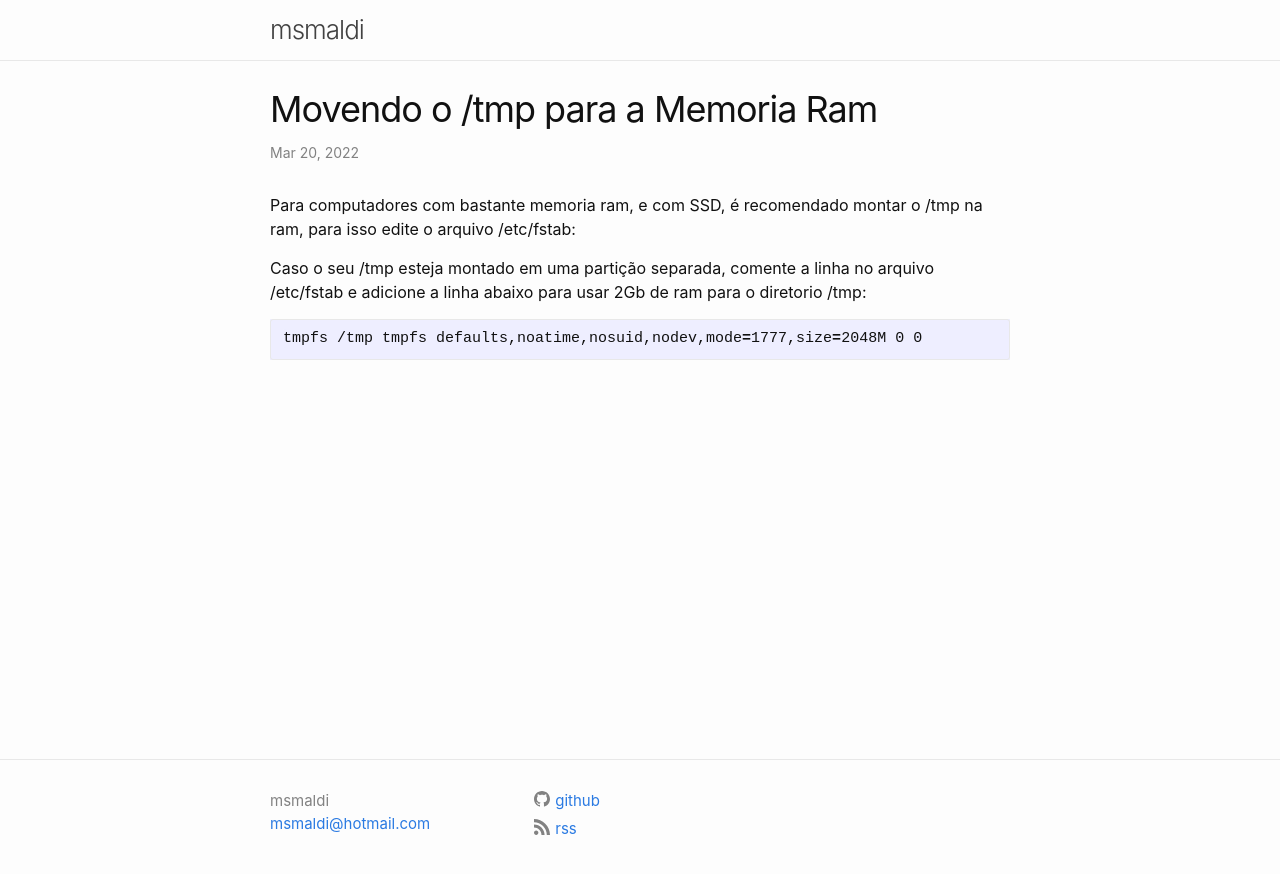
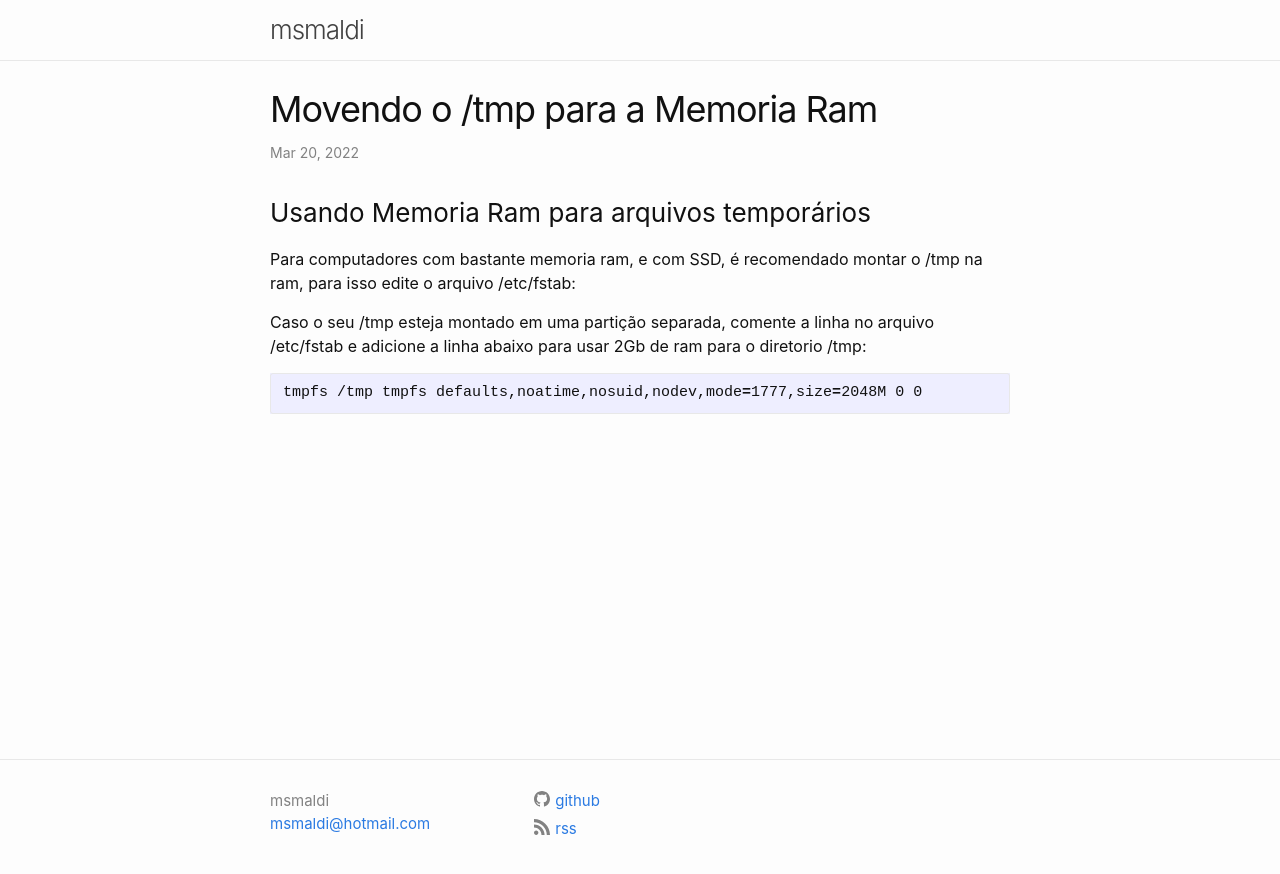
Before and after one commit to msmaldi/msmaldi.github.io, a Jekyll site: the page built from _posts/2022-03-20-linux-tmp-ram.md, in a window 1280 px wide. Shown: the top 874 px of the page. Built offline with Jekyll 4.4.1, drawn with Linux system fonts in a browser that asks for light colours; some of the changed lines change nothing that is shown.

Commit message:
Update Post

```diff
--- a/_posts/2022-03-20-linux-tmp-ram.md
+++ b/_posts/2022-03-20-linux-tmp-ram.md
@@ -2,10 +2,11 @@
 layout: post
 title:  "Movendo o /tmp para a Memoria Ram"
 date:   20/03/2022 18:00:00 -0300
+mdate:   27/03/2022 18:00:00 -0300
 tags:   linux ram tmp
-sumary: >-
-  Usando Memoria Ram para arquivos temporários
 ---
+
+### Usando Memoria Ram para arquivos temporários
 
 Para computadores com bastante memoria ram, e com SSD, é recomendado montar o /tmp na ram, para isso edite o arquivo /etc/fstab:
 
```
